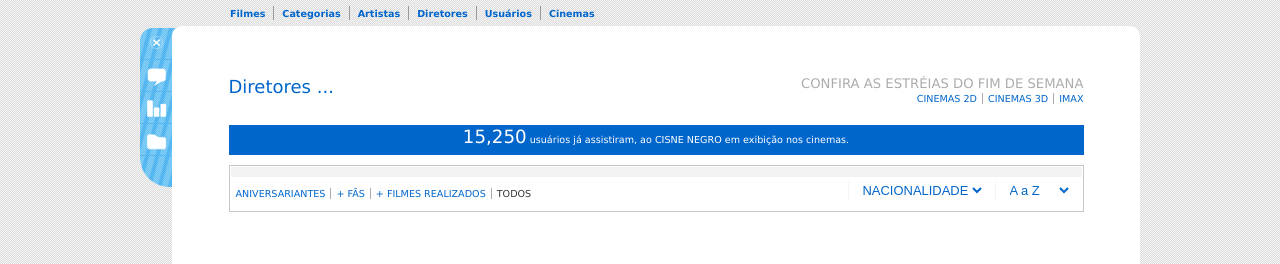
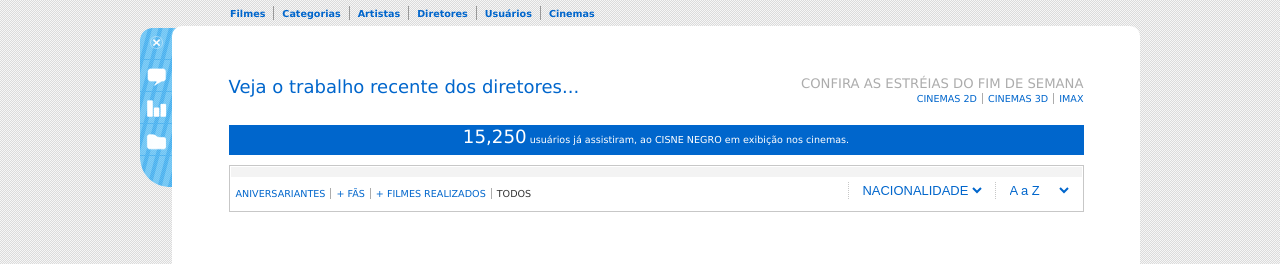
Before and after one commit to BantouTV/r3play, a Django app: template r3playapp/templates/diretores.html in a window 1280 px wide. Shown: the part 110-374 px from the top of the page. Run offline with Django 3.2, Linux system fonts and the light colour scheme; the template is opened without the code that fills it: values that come from a table or form of the project are taken from there, others are empty; data comes from the database, SQL or seed files in the repository.

Commit message:
Correções

```diff
--- a/r3playapp/static/css/estilos.css
+++ b/r3playapp/static/css/estilos.css
@@ -338,7 +338,7 @@ div:after, ol:after, form:after, dl:after, ul:after{content:".";display:block;cl
 
 .box-options .other-options{float:left;margin-top:4px;}
 .box-options .submenu{float:right;padding:5px 0;}
-.box-options .submenu li{text-transform:uppercase;font-size:1.2em;color:#0066cc;float:left;padding:0 10px;border-left:1px dotted #e8e8e8;}
+.box-options .submenu li{text-transform:uppercase;font-size:1.2em;color:#0066cc;float:left;padding:0 10px;border-left:1px dotted #C7C7C7;}
 .box-options .submenu select{color:#0066CC;border:none;background:none;font-size:.9em;}
 
 .users{overflow:hidden;}
--- a/r3playapp/templates/artistas.html
+++ b/r3playapp/templates/artistas.html
@@ -12,7 +12,7 @@
 	<div class="col-00">
 		<div class="cont-header">
 
-			<h2>Atores, atrizes, diretores ...</h2>
+			<h2>Siga seu artista preferido!</h2>
 
 			<div class="estreias">
 				<h4>Confira as estréias do fim de semana</h4>
--- a/r3playapp/templates/diretores.html
+++ b/r3playapp/templates/diretores.html
@@ -12,7 +12,7 @@
 	<div class="col-00">
 		<div class="cont-header">
 
-			<h2>Diretores ...</h2>
+			<h2>Veja o trabalho recente dos diretores...</h2>
 
 			<div class="estreias">
 				<h4>Confira as estréias do fim de semana</h4>
```
